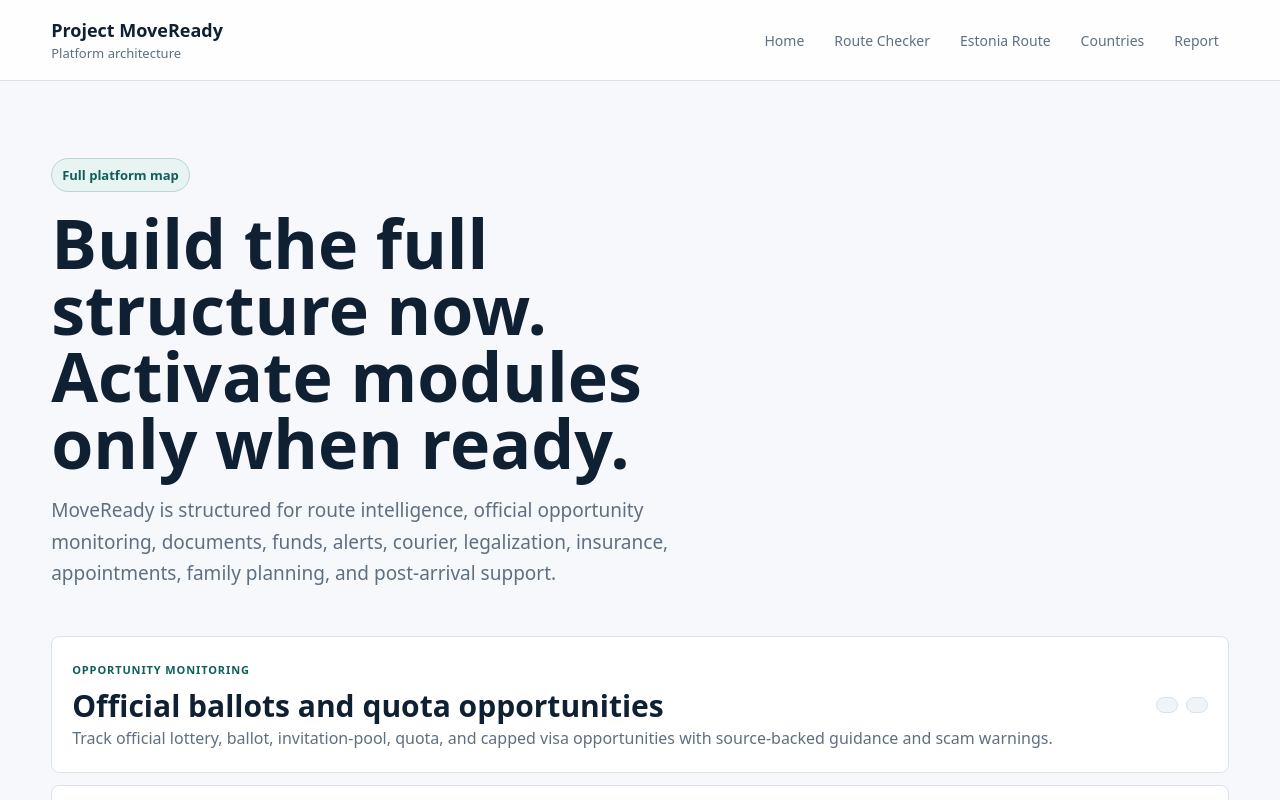
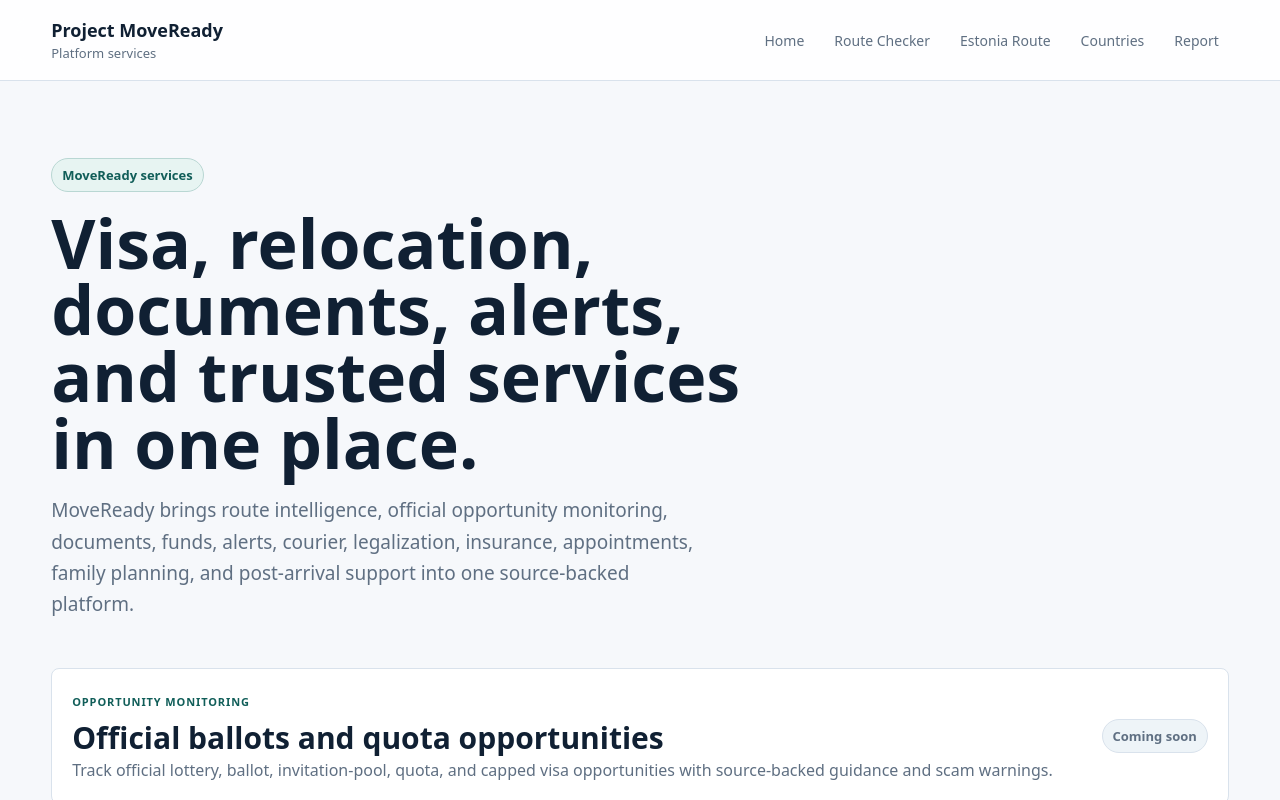
Before and after one commit to SirBM201/SirBM201-moveready-frontend, a Next.js app: page /platform in a window 1280 px wide. Shown: the top 800 px of the page. Built offline with nearby package versions, Linux system fonts and the light colour scheme.

Commit message:
Make platform map launch-ready copy

```diff
--- a/app/platform/page.tsx
+++ b/app/platform/page.tsx
@@ -1,9 +1,9 @@
 import { platformModules } from "@/lib/platformModules";
 
-const statusLabel = {
-  live: "Live now",
-  planned: "Planned",
-  partner_pending: "Partner pending",
+const availabilityLabel = {
+  available: "Available",
+  coming_soon: "Coming soon",
+  partner_approval: "Partner approval pending",
 };
 
 export default function PlatformPage() {
@@ -12,7 +12,7 @@ export default function PlatformPage() {
       <header className="topbar">
         <a className="brand" href="/">
           <strong>Project MoveReady</strong>
-          <span>Platform architecture</span>
+          <span>Platform services</span>
         </a>
         <nav className="nav" aria-label="Main navigation">
           <a href="/">Home</a>
@@ -25,10 +25,10 @@ export default function PlatformPage() {
 
       <section className="hero-band compact-hero">
         <div className="hero-copy">
-          <span className="eyebrow">Full platform map</span>
-          <h1>Build the full structure now. Activate modules only when ready.</h1>
+          <span className="eyebrow">MoveReady services</span>
+          <h1>Visa, relocation, documents, alerts, and trusted services in one place.</h1>
           <p className="lede">
-            MoveReady is structured for route intelligence, official opportunity monitoring, documents, funds, alerts, courier, legalization, insurance, appointments, family planning, and post-arrival support.
+            MoveReady brings route intelligence, official opportunity monitoring, documents, funds, alerts, courier, legalization, insurance, appointments, family planning, and post-arrival support into one source-backed platform.
           </p>
         </div>
       </section>
@@ -43,8 +43,7 @@ export default function PlatformPage() {
                 <p>{module.summary}</p>
               </div>
               <div className="module-row-meta">
-                <span className="badge">{module.phase}</span>
-                <span className={`badge module-status ${module.status}`}>{statusLabel[module.status]}</span>
+                <span className={`badge module-status ${module.availability}`}>{availabilityLabel[module.availability]}</span>
               </div>
             </a>
           ))}
```
